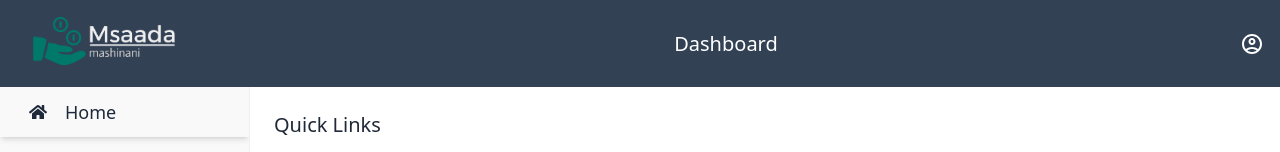
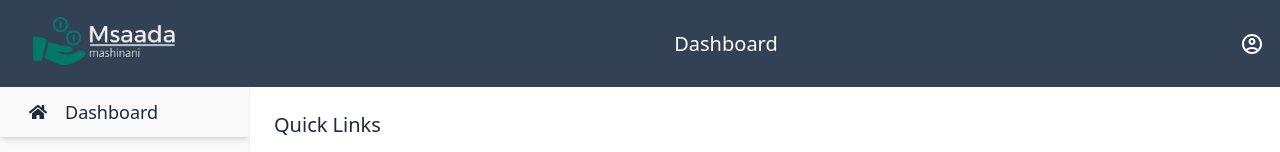
Before and after one commit to MuchokiDavid/Msaadafund-Frontend, a React (Create React App) app: page /org/dashboard in a window 1280 px wide. Shown: the top 152 px of the page. Built offline with nearby package versions, Linux system fonts and the light colour scheme; no server answers; sample sign-in values are in the browser's storage.

Commit message:
Renamed dashboard

```diff
--- a/src/components/org-dashboard/Menubar.jsx
+++ b/src/components/org-dashboard/Menubar.jsx
@@ -45,7 +45,7 @@ function Menubar({isOpen}) {
             },
           }}
         >
-          <MenuItem className='hover:text-emerald-800 text-lg hover:underline shadow-md' component={<Link to="/org/dashboard" />} icon={<FaHome />}> Home</MenuItem>
+          <MenuItem className='hover:text-emerald-800 text-lg hover:underline shadow-md' component={<Link to="/org/dashboard" />} icon={<FaHome />}> Dashboard</MenuItem>
           <MenuItem className='hover:text-emerald-800 text-lg hover:underline shadow-md' component={<Link to="/org/dashboard/createcampaign" />} icon={<MdOutlineCampaign className='w-6 h-6'/>}>Create Campaign</MenuItem>
           <MenuItem className='hover:text-emerald-800 text-lg hover:underline shadow-md' component={<Link to="/org/dashboard/campaigns" />} icon={<MdOutlineViewCompactAlt className='w-6 h-6'/>}>View Campaigns</MenuItem>
           <MenuItem className='hover:text-emerald-800 text-lg hover:underline shadow-md' component={<Link to="/org/dashboard/donations" />} icon={<FaDonate />}>Donations</MenuItem>
```
